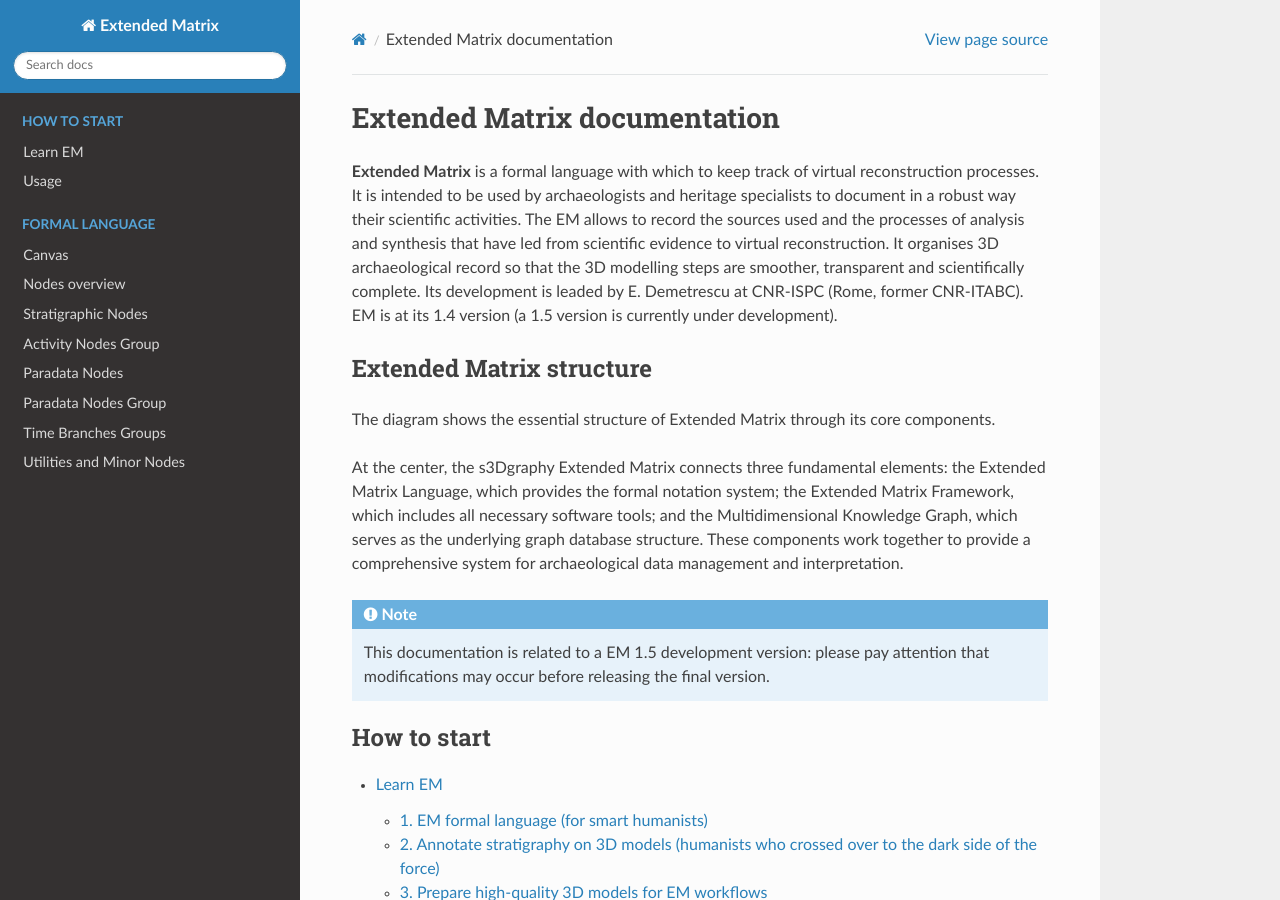
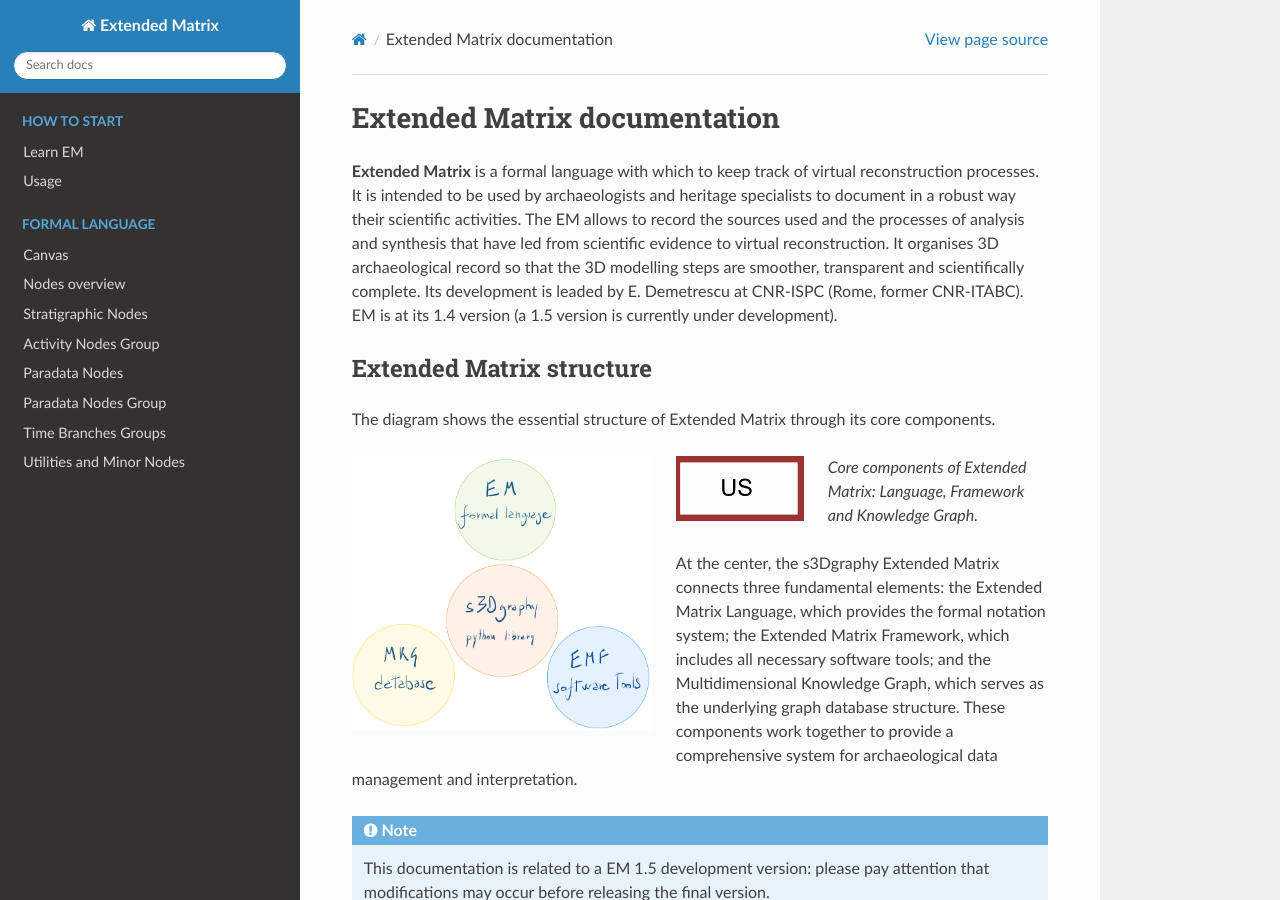
Before and after one commit to zalmoxes-laran/ExtendedMatrix-doc, a Sphinx documentation site: the page built from docs/index.rst, in a window 1280 px wide and 900 px high. Built offline with Sphinx 7.4.7 and the Read the Docs theme 3.1.0, drawn with Linux system fonts in a browser that asks for light colours; pages that are not in the unit, such as notebooks, are missing from menus.

Commit message:
Update index.rst

```diff
--- a/docs/index.rst
+++ b/docs/index.rst
@@ -9,9 +9,15 @@
 The diagram shows the essential structure of Extended Matrix through its core components.
 
 .. image:: img/EM_schema_general.png
-   :width: 300px
-   :align: left
-   *Core components of Extended Matrix: Language, Framework and Knowledge Graph.*
+  :width: 300px
+  :align: left
+
+
+.. image:: img/2D/US.png
+  :width: 128px
+  :align: left
+
+*Core components of Extended Matrix: Language, Framework and Knowledge Graph.*
 
 At the center, the s3Dgraphy Extended Matrix connects three fundamental elements: the Extended Matrix Language, which provides the formal notation system; the Extended Matrix Framework, which includes all necessary software tools; and the Multidimensional Knowledge Graph, which serves as the underlying graph database structure. These components work together to provide a comprehensive system for archaeological data management and interpretation.
 
```
